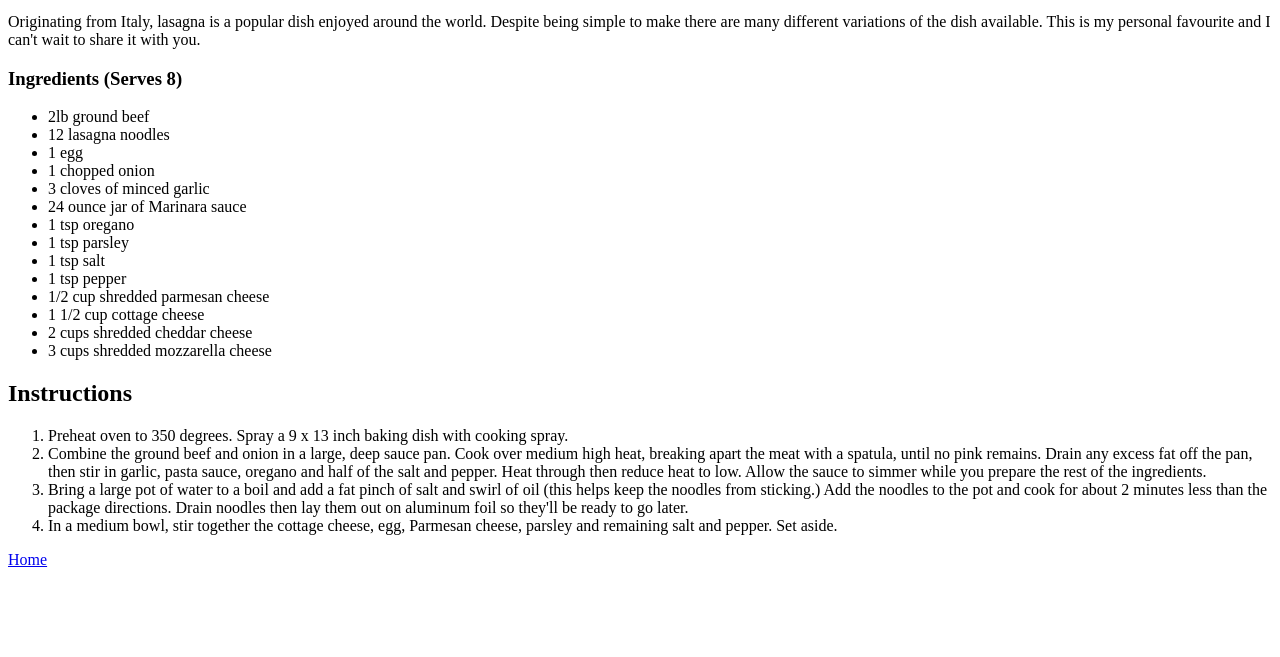
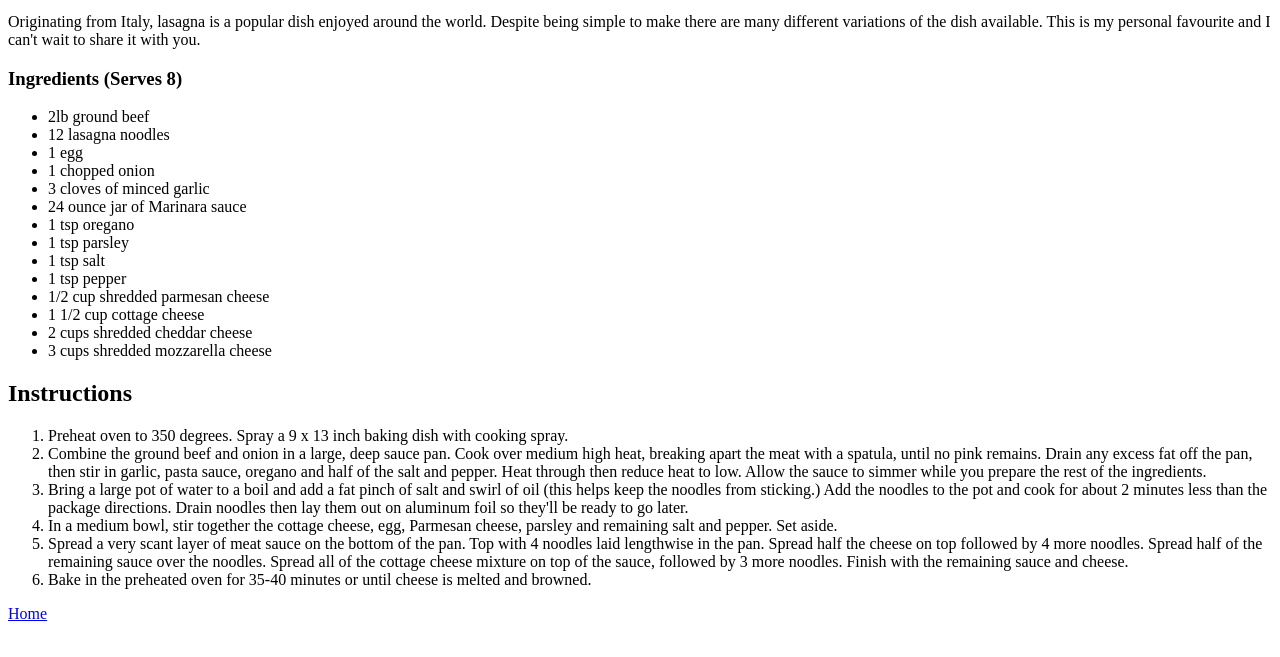
Before and after one commit to darienc03/odin-recipes, a plain HTML site: page recipes/lasagna.html in a window 1280 px wide. Shown: the part 101-758 px from the top of the page. Drawn offline with Linux system fonts and the light colour scheme.

Commit message:
Finished adding instructions on lasagna making

```diff
--- a/recipes/lasagna.html
+++ b/recipes/lasagna.html
@@ -38,6 +38,12 @@
                 Add the noodles to the pot and cook for about 2 minutes less than the package directions.
                 Drain noodles then lay them out on aluminum foil so they'll be ready to go later.</li>
             <li>In a medium bowl, stir together the cottage cheese, egg, Parmesan cheese, parsley and remaining salt and pepper. Set aside.</li>
+            <li>Spread a very scant layer of meat sauce on the bottom of the pan.
+              Top with 4 noodles laid lengthwise in the pan. Spread half the cheese on top followed by 4 more noodles.
+              Spread half of the remaining sauce over the noodles.
+              Spread all of the cottage cheese mixture on top of the sauce, followed by 3 more noodles.
+              Finish with the remaining sauce and cheese. </li>
+            <li>Bake in the preheated oven for 35-40 minutes or until cheese is melted and browned.</li>
           </ol>
         <a href="../index.html">Home</a>
     </body>
```
